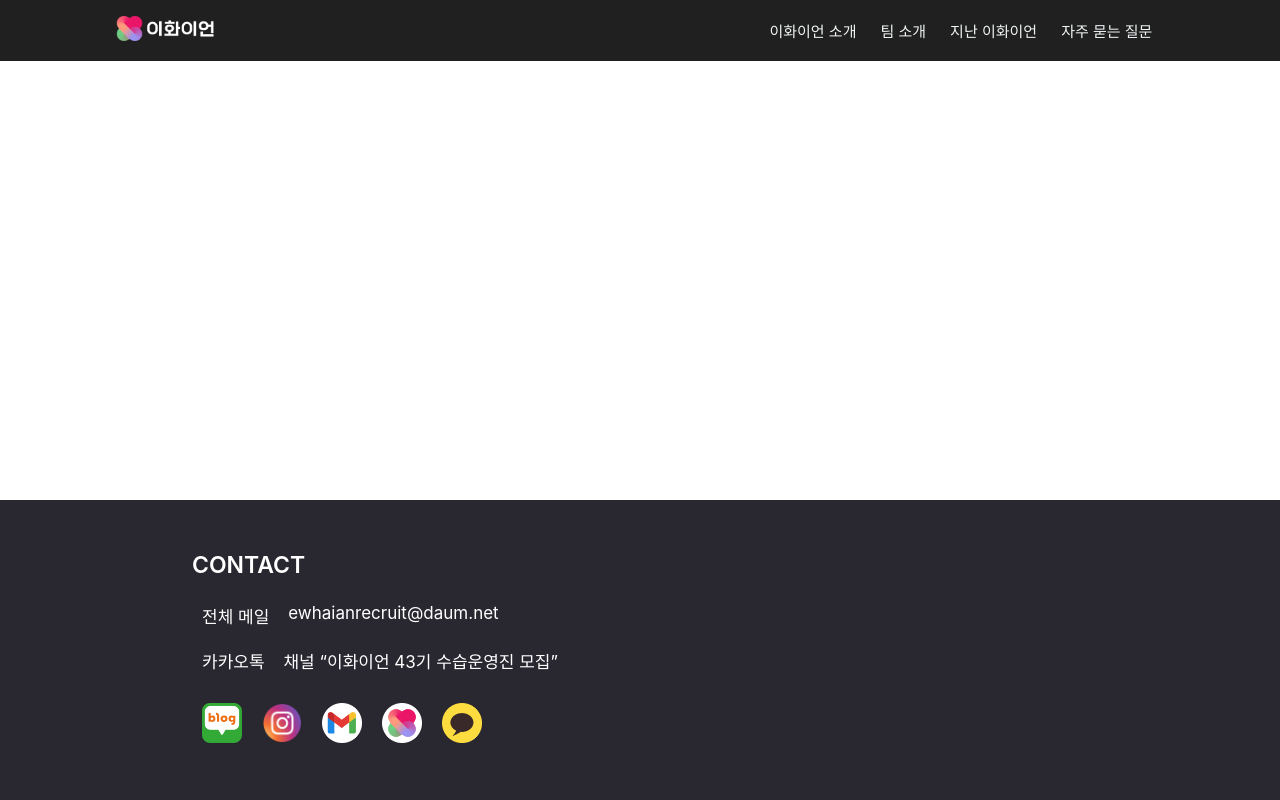
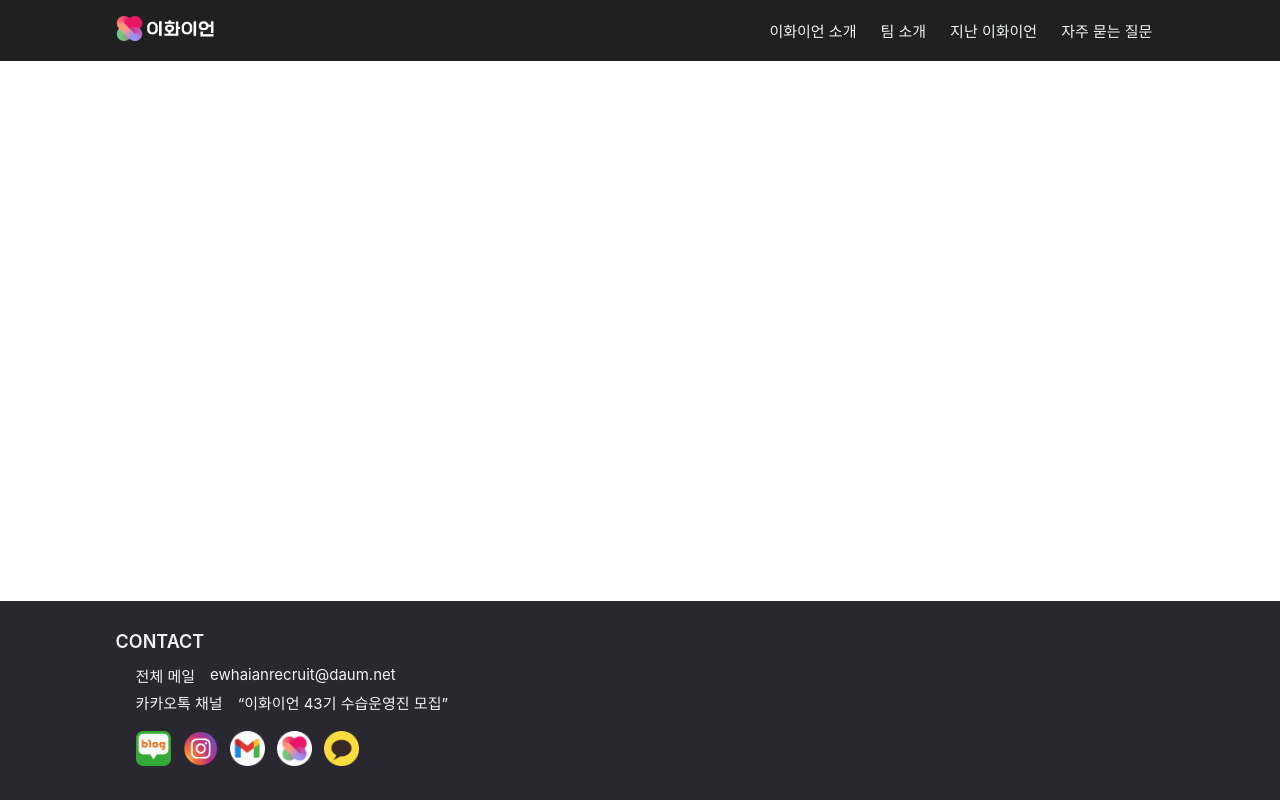
Before and after one commit to hyeinNa/recruiting_2023, a React (Create React App) app in the folder client/: page / in a window 1280 px wide. Built offline with nearby package versions, Linux system fonts and the light colour scheme.

Commit message:
#7 Footer 1차 구현

```diff
--- a/client/src/components/Footer/Footer.css
+++ b/client/src/components/Footer/Footer.css
@@ -1,62 +1,87 @@
+:root {
+  --footer-content-font-size: 15px;
+  --footer-contact-font-size: 18px;
+  --footer-contact-font-weight: 600;
+  --footer-social-items-size: 35px;
+  --footer-content-font-size-small: 12px;
+  --footer-contact-font-size-small: 15px;
+  --footer-social-items-size-small: 30px;
+  --footer-indent-size-normal: 20px;
+  --footer-indent-size-small: 15px;
+}
 .footer_container {
-  width: 100vw;
-  height: 300px;
-  background-color: #29272f;
-  position: absolute;
+  position: fixed;
   bottom: 0;
+  width: 100%;
+  background-color: var(--footer-color);
 }
 .footer_inner_container {
-  display: inline-flex;
+  max-width: var(--nav-bar-max-width);
+  width: 100%;
+  height: 100%;
+  margin: 0 auto;
+}
+.footer_inner_inner_container {
+  width: 92%;
+  display: flex;
   flex-direction: column;
-  width: 50%;
-  margin-left: 15%;
-  margin-top: 2%;
+  align-items: flex-start;
+  margin: 0 auto;
+  padding: 30px 0px;
 }
-.footer_email_container {
+.footer_contact {
+  font-size: var(--footer-contact-font-size);
+  font-weight: var(--footer-contact-font-weight);
+  color: var(--toneDown-white);
+}
+.footer_content_container {
+  padding: 10px 0px;
+}
+.footer_email_container,
+.footer_kakaotalk_container {
   display: flex;
   flex-direction: row;
-  margin-top: 24px;
-  margin-left: 10px;
-  /*background-color: aquamarine;*/
+  font-size: var(--footer-content-font-size);
+  color: var(--toneDown-white);
+  padding: 3px 0px;
 }
-.footer_channel_container {
+.footer_email_label,
+.footer_kakaotalk_label {
+  text-indent: var(--footer-indent-size-normal);
+}
+.footer_email_content,
+.footer_kakaotalk_content {
+  text-indent: 15px;
+}
+.footer_social_list {
   display: flex;
-  flex-direction: row;
-  margin-top: 20px;
-  margin-left: 10px;
-  /*background-color: bisque;*/
+  list-style-type: none;
+  padding-top: 5px;
+  padding-left: var(--footer-indent-size-normal);
+  margin: 0;
 }
-.footer_sns_container {
-  display: flex;
-  flex-direction: row;
-  margin-top: 30px;
-  margin-left: 10px;
-  /*background-color: azure;*/
+.footer_social_list li {
+  padding-right: 12px;
 }
-.footer_sns_logo {
-  width: auto;
-  height: 40px;
-  margin-right: 20px;
+.footer_social_list li img {
+  width: var(--footer-social-items-size);
 }
-.color_white {
-  color: white;
+@media screen and (max-width: 360px) {
+  .footer_contact {
+    font-size: var(--footer-contact-font-size-small);
+  }
+  .footer_email_container,
+  .footer_kakaotalk_container {
+    font-size: var(--footer-content-font-size-small);
+  }
+  .footer_social_list li img {
+    width: var(--footer-social-items-size-small);
+  }
+  .footer_email_label,
+  .footer_kakaotalk_label {
+    text-indent: var(--footer-indent-size-small);
+  }
+  .footer_social_list {
+    padding-left: var(--footer-indent-size-small);
+  }
 }
-.footer_name {
-  font-size: 23px;
-  font-weight: 600;
-  margin-top: 25px;
-}
-.footer_email_name {
-  font-size: 17px;
-}
-.footer_email {
-  font-size: 17px;
-  margin-left: 3%;
-}
-.footer_channel_name {
-  font-size: 17px;
-}
-.footer_channel {
-  font-size: 17px;
-  margin-left: 3%;
-}
--- a/client/src/components/Footer/Footer.js
+++ b/client/src/components/Footer/Footer.js
@@ -3,52 +3,45 @@ import "./Footer.css";
 import { cardinal_number } from "../../Var";
 function Footer() {
   return (
-    <div className="footer_container">
-      <footer>
+    <footer className="footer_container">
       <div className="footer_inner_container">
-          <div className="footer_name color_white">CONTACT</div>
-          <div className="footer_email_container color_white">
-            <div className="footer_email_name color_white">전체 메일</div>
-            <div className="footer_email color_white">
+        <div className="footer_inner_inner_container">
+          <div className="footer_contact">CONTACT</div>
+          <div className="footer_content_container">
+            <div className="footer_email_container">
+              <div className="footer_email_label">전체 메일</div>
+              <div className="footer_email_content">
                 ewhaianrecruit@daum.net
               </div>
             </div>
-          <div className="footer_channel_container">
-            <div className="footer_channel_name color_white">카카오톡</div>
-            <div className="footer_channel color_white">
-              채널 “이화이언 {cardinal_number}기 수습운영진 모집”
+            <div className="footer_kakaotalk_container">
+              <div className="footer_kakaotalk_label">카카오톡 채널</div>
+              <div className="footer_kakaotalk_content">
+                “이화이언 {cardinal_number}기 수습운영진 모집”
               </div>
             </div>
-          <div className="footer_sns_container">
-            <img
-              className="footer_sns_blog footer_sns_logo"
-              src="/img/footer/sns_blog.png"
-              alt="blogLink"
-            />
-            <img
-              className="footer_sns_instagram footer_sns_logo"
-              src="/img/footer/sns_instaGram.png"
-              alt="instaGramLink"
-            />
-            <img
-              className="footer_sns_gmail footer_sns_logo"
-              src="/img/footer/sns_gmail.png"
-              alt="gmailLink"
-            />
-            <img
-              className="footer_sns_ewhaian footer_sns_logo"
-              src="/img/footer/sns_ewhaian.png"
-              alt="ewhaianLink"
-            />
-            <img
-              className="footer_sns_kakaotalk footer_sns_logo"
-              src="/img/footer/sns_kakaotalk.png"
-              alt="kakaotalkLink"
-            />
+          </div>
+
+          <ul className="footer_social_list">
+            <li>
+              <img src="/img/footer/sns_blog.png" alt="blogLink" />
+            </li>
+            <li>
+              <img src="/img/footer/sns_instagram.png" alt="instagramLink" />
+            </li>
+            <li>
+              <img src="/img/footer/sns_gmail.png" alt="gmailLink" />
+            </li>
+            <li>
+              <img src="/img/footer/sns_ewhaian.png" alt="ewhaianLink" />
+            </li>
+            <li>
+              <img src="/img/footer/sns_kakaotalk.png" alt="kakaotalkLink" />
+            </li>
+          </ul>
         </div>
       </div>
     </footer>
-    </div>
   );
 }
 
```
Lines whose indentation alone changed are shown as unchanged.
